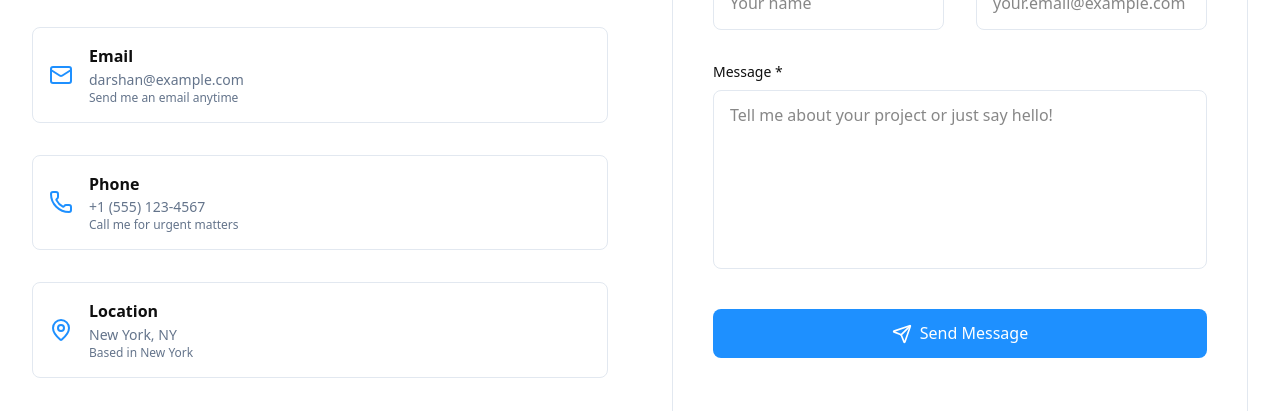
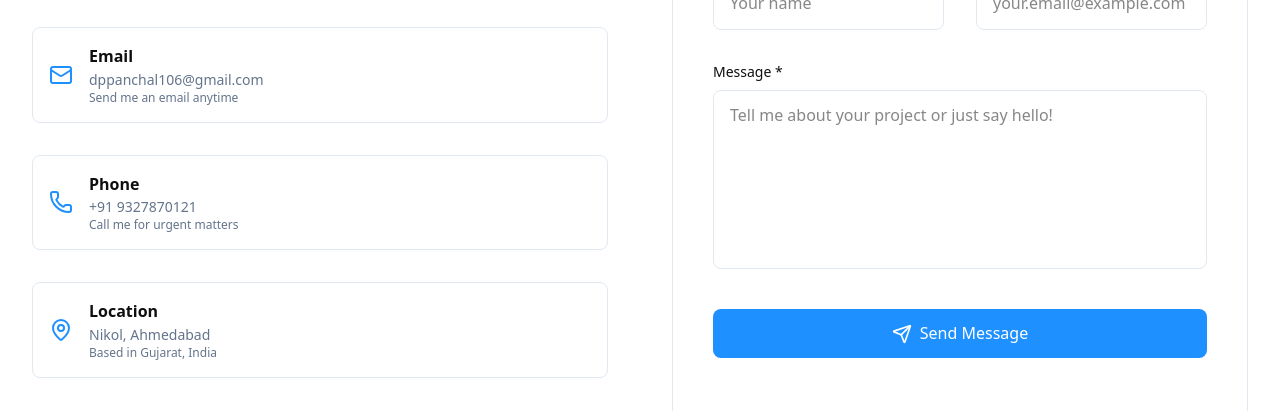
Before and after one commit to Darshan113/dev-portfolio, a Next.js app: page /contact in a window 1280 px wide. Shown: the part 467-878 px from the top of the page. Built offline with nearby package versions, Linux system fonts and the light colour scheme.

Commit message:
contact info changed

```diff
--- a/src/components/contact-info.tsx
+++ b/src/components/contact-info.tsx
@@ -16,23 +16,23 @@ const contactMethods = [
   {
     icon: <Mail className="h-6 w-6" />,
     title: "Email",
-    value: "darshan@example.com",
-    href: "mailto:darshan@example.com",
+    value: "dppanchal106@gmail.com",
+    href: "mailto:dppanchal106@gmail.com",
     description: "Send me an email anytime",
   },
   {
     icon: <Phone className="h-6 w-6" />,
     title: "Phone",
-    value: "+1 (555) 123-4567",
-    href: "tel:+15551234567",
+    value: "+91 9327870121",
+    href: "tel:+919327870121",
     description: "Call me for urgent matters",
   },
   {
     icon: <MapPin className="h-6 w-6" />,
     title: "Location",
-    value: "New York, NY",
+    value: "Nikol, Ahmedabad",
     href: "#",
-    description: "Based in New York",
+    description: "Based in Gujarat, India",
   },
 ];
 
@@ -40,19 +40,19 @@ const socialLinks = [
   {
     name: "GitHub",
     icon: <Github className="h-6 w-6" />,
-    href: "https://github.com/darshanpanchal",
+    href: "https://github.com/Darshan113",
     color: "hover:text-gray-900 dark:hover:text-white",
   },
   {
     name: "LinkedIn",
     icon: <Linkedin className="h-6 w-6" />,
-    href: "https://linkedin.com/in/darshanpanchal",
+    href: "https://www.linkedin.com/in/darshan-panchal-5519a9253?utm_source=share&utm_campaign=share_via&utm_content=profile&utm_medium=android_app",
     color: "hover:text-blue-600",
   },
   {
     name: "WhatsApp",
     icon: <MessageCircle className="h-6 w-6" />,
-    href: "https://wa.me/15551234567",
+    href: "https://wa.me/9327870121",
     color: "hover:text-green-600",
   },
 ];
```
